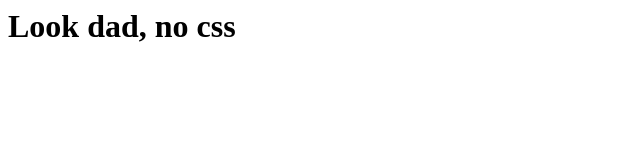
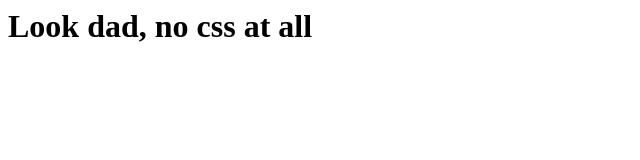
Before and after one commit to mcclowes/Knowt_Frontend, a website with bundled scripts: page html/index.html in a window 1280 px wide. Shown: the whole page, without its empty margins (0-640 px from the left). Built offline with nearby package versions, Linux system fonts and the light colour scheme.

Commit message:
deploy script

```diff
--- a/html/index.html
+++ b/html/index.html
@@ -7,7 +7,7 @@
     </head>
     <body>
 	<H1>
-	    Look dad, no css
+	    Look dad, no css at all
 	</H1>
     </body>
 </html>
--- a/package.json
+++ b/package.json
@@ -10,12 +10,9 @@
 	"html-minifier": "latest"
     },
     "scripts": {
-	"echo": "echo",
-	"env": "env",
 	"watch:html": "onchange 'html/**/*.html' -- cp -r html/* deploy/",
 	"watch:js": "watchify js/main.js -o 'uglifyjs -cm > deploy/main.min.js' --debug --verbose",
 	"watch": "npm run watch:html &  npm run watch:js",
-	"build": "npm run minify",
 	"lint": "jshint **/*.js",
 	"test": "mocha test/"
     }
```
Also changed, not shown: 4 other files.
